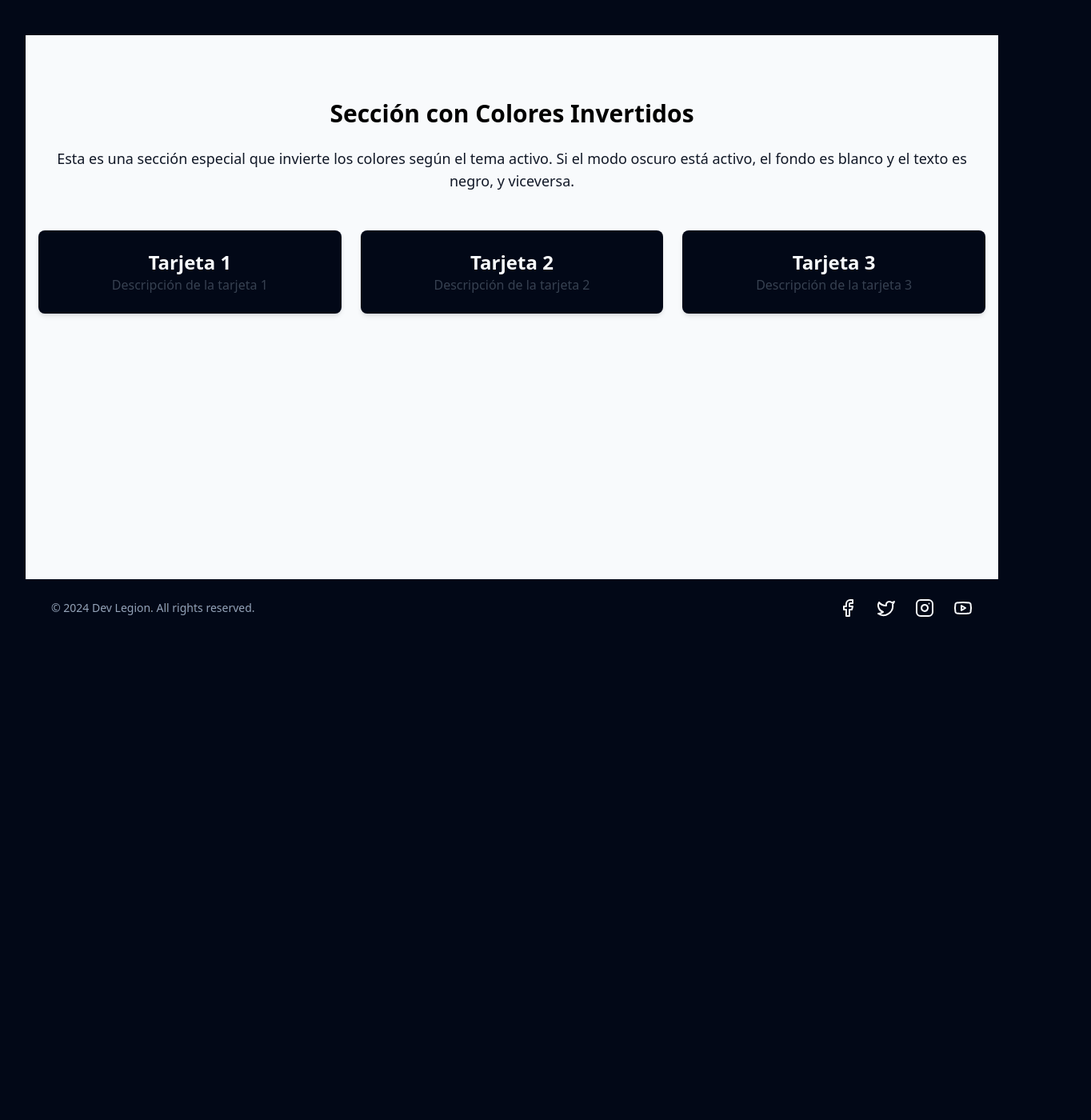
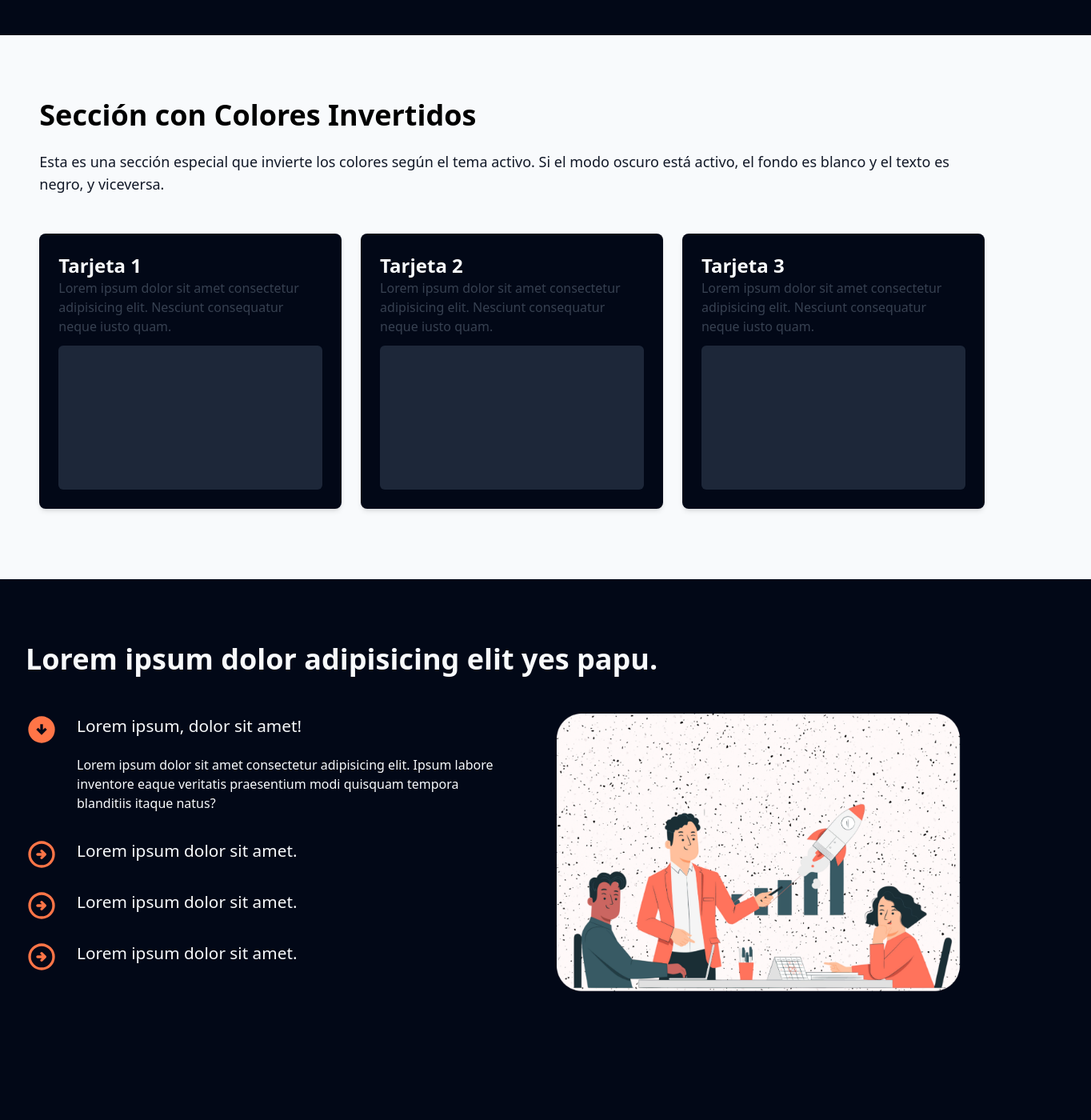
Before and after one commit to D3V-Legion/Open-Startup-Frontend, a React (Vite) app in the folder vite-project/: page / in a window 1280 px wide. Shown: the part 740-2140 px from the top of the page at 80% size, 1364 px wide, since content can reach past the window. Before the commit the page ends 1568 px from the top, so only its background shows below. Built offline with nearby package versions, Linux system fonts and the light colour scheme.

Commit message:
construccion de nueva seccion para el home

```diff
--- /dev/null
+++ b/vite-project/src/components/ui/skeleton.tsx
@@ -0,0 +1,15 @@
+import { cn } from "@/lib/utils"
+
+function Skeleton({
+  className,
+  ...props
+}: React.HTMLAttributes<HTMLDivElement>) {
+  return (
+    <div
+      className={cn("animate-pulse rounded-md bg-muted", className)}
+      {...props}
+    />
+  )
+}
+
+export { Skeleton }
--- a/vite-project/src/pages/App.tsx
+++ b/vite-project/src/pages/App.tsx
@@ -1,7 +1,10 @@
 import { Button } from "@/components/ui/button";
 import cohete from "/cohete1.png";
+import IlustracionW from "../../public/ilustracion-home-w.png";
+import IlustracionB from "/ilustracion-home-b.png";
 
 import "../App.css";
+import { Skeleton } from "@/components/ui/skeleton";
 
 const App: React.FC = () => {
   return (
@@ -9,11 +12,12 @@ const App: React.FC = () => {
       <section className=" flex flex-col-reverse lg:flex-row items-center lg:space-x-10 space-y-8 lg:space-y-0 w-full min-h-[85vh] justify-center  ">
         <div className="lg:w-1.5/2 text-center lg:text-left">
           <h1 className="scroll-m-20 text-4xl font-bold tracking-tight lg:text-6xl">
-            <span className="text-primary text-right">El futuro </span> <br/> de los
-            emprendedores comienza aquí.
+            <span className="text-primary text-right">El futuro </span> <br />{" "}
+            de los emprendedores comienza aquí.
           </h1>
           <p className="mt-4 text-xl md:text-2xl text-gray-600">
-            Lorem ipsum dolor sit amet consectetur adipisicing elit. Alias, provident?
+            Lorem ipsum dolor sit amet consectetur adipisicing elit. Alias,
+            provident?
           </p>
 
           <div className="mt-6 flex flex-row justify-center lg:justify-start items-center space-x-4">
@@ -23,41 +27,157 @@ const App: React.FC = () => {
             <Button className="bg-secondary hover:bg-secondary-foreground text-white font-semibold py-2 px-6 shadow-md">
               ¿Por qué nosotros?
             </Button>
-            <Button variant="outline" className="border border-gray-300 font-semibold py-2 px-6 shadow-md">
+            <Button
+              variant="outline"
+              className="border border-gray-300 font-semibold py-2 px-6 shadow-md"
+            >
               Planes
             </Button>
           </div>
         </div>
         <div className="lg:w-1/2 flex justify-center lg:justify-end">
-          <img src={cohete} className="logo react w-80 h-80 sm:w-96 sm:h-96 object-contain animate-bounce-slow" alt="React logo" />
+          <img
+            src={cohete}
+            className="logo react w-80 h-80 sm:w-96 sm:h-96 object-contain animate-bounce-slow"
+            alt="React logo"
+          />
         </div>
       </section>
-      <section className="py-12 lg:py-20 bg-foreground min-h-[85vh]">
+      <section
+        className="relative py-12 lg:py-20 bg-foreground min-h-[85vh]"
+        style={{
+          backgroundColor: "hsl(var(--foreground))",
+          color: "hsl(var(--background))",
+          transition: "background-color 0.5s ease, color 0.5s ease", // Transición suave
+          marginLeft: "-9.1vw", // Ajustar para expandir más allá del contenedor
+          marginRight: "-9.1vw", // Expande hacia los lados
+          paddingLeft: "9.2vw", // Restablece el padding
+          paddingRight: "9.2vw", // Restablece el padding
+        }}
+      >
         <div className="container mx-auto px-4 text-center">
           {/* Título */}
-        <h2 className="text-3xl font-extrabold text-white dark:text-black mb-6">
+          <h2 className="text-4xl font-extrabold text-white dark:text-black mb-6 text-left">
             Sección con Colores Invertidos
           </h2>
 
           {/* Descripción */}
-        <p className="text-lg text-gray-200 dark:text-gray-900 mb-12">
-          Esta es una sección especial que invierte los colores según el tema activo. Si el modo oscuro está activo, el fondo es blanco y el texto es negro, y viceversa.
+          <p className="text-lg text-gray-200 dark:text-gray-900 mb-12 text-left">
+            Esta es una sección especial que invierte los colores según el tema
+            activo. Si el modo oscuro está activo, el fondo es blanco y el texto
+            es negro, y viceversa.
           </p>
 
           {/* Tarjetas */}
           <div className="grid grid-cols-1 sm:grid-cols-2 lg:grid-cols-3 gap-6">
-          <div className="bg-background p-6 rounded-lg shadow-md">
-            <h3 className="text-2xl font-bold ">Tarjeta 1</h3>
-            <p className="text-gray-300 dark:text-gray-700">Descripción de la tarjeta 1</p>
+            <div className="bg-background p-6 rounded-lg shadow-md text-left">
+              <h3 className="text-2xl font-bold text-foreground">Tarjeta 1</h3>
+              <p className="text-gray-300 dark:text-gray-700">
+                Lorem ipsum dolor sit amet consectetur adipisicing elit.
+                Nesciunt consequatur neque iusto quam.
+              </p>
+              <Skeleton className="h-[180px] w-fullrounded-xl mt-3" />
             </div>
-          <div className="bg-background p-6 rounded-lg shadow-md">
-            <h3 className="text-2xl font-bold ">Tarjeta 2</h3>
-            <p className="text-gray-300 dark:text-gray-700">Descripción de la tarjeta 2</p>
+            <div className="bg-background p-6 rounded-lg shadow-md text-left">
+              <h3 className="text-2xl font-bold text-foreground">Tarjeta 2</h3>
+              <p className="text-gray-300 dark:text-gray-700">
+                Lorem ipsum dolor sit amet consectetur adipisicing elit.
+                Nesciunt consequatur neque iusto quam.
+              </p>
+              <Skeleton className="h-[180px] w-fullrounded-xl mt-3" />
             </div>
-          <div className="bg-background p-6 rounded-lg shadow-md">
-            <h3 className="text-2xl font-bold ">Tarjeta 3</h3>
-            <p className="text-gray-300 dark:text-gray-700">Descripción de la tarjeta 3</p>
+            <div className="bg-background p-6 rounded-lg shadow-md text-left">
+              <h3 className="text-2xl font-bold text-foreground">Tarjeta 3</h3>
+              <p className="text-gray-300 dark:text-gray-700">
+                Lorem ipsum dolor sit amet consectetur adipisicing elit.
+                Nesciunt consequatur neque iusto quam.
+              </p>
+              <Skeleton className="h-[180px] w-fullrounded-xl mt-3" />
             </div>
+          </div>
+        </div>
+      </section>
+      <section className="min-h-[85vh] relative py-12 lg:py-20 ">
+        <h2 className="text-4xl font-extrabold mb-12 text-left ">
+          Lorem ipsum dolor adipisicing elit yes papu.
+        </h2>
+        <div className="flex flex-col lg:flex-row lg:space-x-8 items-start justify-between">
+          <div className="textos lg:w-1/2 space-y-8">
+            <div className="superior">
+              <h4 className="text-left flex gap-6 align-middle" style={{fontSize:'1.3rem'}}>
+              <svg
+                xmlns="http://www.w3.org/2000/svg"
+                width="40"
+                height="40"
+                viewBox="0 0 24 24"
+              >
+                <path
+                  fill="#FF7547"
+                  d="m12 16l4-4l-1.4-1.4l-1.6 1.6V8h-2v4.2l-1.6-1.6L8 12zm0 6q-2.075 0-3.9-.788t-3.175-2.137T2.788 15.9T2 12t.788-3.9t2.137-3.175T8.1 2.788T12 2t3.9.788t3.175 2.137T21.213 8.1T22 12t-.788 3.9t-2.137 3.175t-3.175 2.138T12 22"
+                />
+              </svg>
+                Lorem ipsum, dolor sit amet!
+              </h4>
+              <p className="text-left mt-3 ml-16">Lorem ipsum dolor sit amet consectetur adipisicing elit. Ipsum labore inventore eaque veritatis praesentium modi quisquam tempora blanditiis itaque natus?</p>
+            </div>
+            <div className="lista">
+              <ul className="flex flex-col gap-6">
+                <li className="flex align-middle gap-6">
+                  <svg
+                    xmlns="http://www.w3.org/2000/svg"
+                    width="40"
+                    height="40"
+                    viewBox="0 0 24 24"
+                  >
+                    <path
+                      fill="#FF7547"
+                      d="m12.2 13l-.9.9q-.275.275-.275.7t.275.7t.7.275t.7-.275l2.6-2.6q.3-.3.3-.7t-.3-.7l-2.6-2.6q-.275-.275-.7-.275t-.7.275t-.275.7t.275.7l.9.9H9q-.425 0-.712.288T8 12t.288.713T9 13zm-.2 9q-2.075 0-3.9-.788t-3.175-2.137T2.788 15.9T2 12t.788-3.9t2.137-3.175T8.1 2.788T12 2t3.9.788t3.175 2.137T21.213 8.1T22 12t-.788 3.9t-2.137 3.175t-3.175 2.138T12 22m0-2q3.35 0 5.675-2.325T20 12t-2.325-5.675T12 4T6.325 6.325T4 12t2.325 5.675T12 20m0-8"
+                    />
+                  </svg>
+                  <p style={{fontSize:'1.3rem'}}>Lorem ipsum dolor sit amet.</p>
+                </li>
+                <li className="flex align-middle gap-6">
+                  <svg
+                    xmlns="http://www.w3.org/2000/svg"
+                    width="40"
+                    height="40"
+                    viewBox="0 0 24 24"
+                  >
+                    <path
+                      fill="#FF7547"
+                      d="m12.2 13l-.9.9q-.275.275-.275.7t.275.7t.7.275t.7-.275l2.6-2.6q.3-.3.3-.7t-.3-.7l-2.6-2.6q-.275-.275-.7-.275t-.7.275t-.275.7t.275.7l.9.9H9q-.425 0-.712.288T8 12t.288.713T9 13zm-.2 9q-2.075 0-3.9-.788t-3.175-2.137T2.788 15.9T2 12t.788-3.9t2.137-3.175T8.1 2.788T12 2t3.9.788t3.175 2.137T21.213 8.1T22 12t-.788 3.9t-2.137 3.175t-3.175 2.138T12 22m0-2q3.35 0 5.675-2.325T20 12t-2.325-5.675T12 4T6.325 6.325T4 12t2.325 5.675T12 20m0-8"
+                    />
+                  </svg>
+                  <p style={{fontSize:'1.3rem'}}>Lorem ipsum dolor sit amet.</p>
+                </li>
+                <li className="flex align-middle gap-6">
+                  <svg
+                    xmlns="http://www.w3.org/2000/svg"
+                    width="40"
+                    height="40"
+                    viewBox="0 0 24 24"
+                  >
+                    <path
+                      fill="#FF7547"
+                      d="m12.2 13l-.9.9q-.275.275-.275.7t.275.7t.7.275t.7-.275l2.6-2.6q.3-.3.3-.7t-.3-.7l-2.6-2.6q-.275-.275-.7-.275t-.7.275t-.275.7t.275.7l.9.9H9q-.425 0-.712.288T8 12t.288.713T9 13zm-.2 9q-2.075 0-3.9-.788t-3.175-2.137T2.788 15.9T2 12t.788-3.9t2.137-3.175T8.1 2.788T12 2t3.9.788t3.175 2.137T21.213 8.1T22 12t-.788 3.9t-2.137 3.175t-3.175 2.138T12 22m0-2q3.35 0 5.675-2.325T20 12t-2.325-5.675T12 4T6.325 6.325T4 12t2.325 5.675T12 20m0-8"
+                    />
+                  </svg>
+                  <p style={{fontSize:'1.3rem'}}>Lorem ipsum dolor sit amet.</p>
+                </li>
+              </ul>
+            </div>
+          </div>
+          <div className="ilustracion lg:w-1/2 mt-8 lg:mt-0 flex justify-center">
+            <img
+              src={IlustracionW}
+              alt="Ilustración Claro"
+              className="w-full max-w-lg h-auto object-contain hidden dark:block"
+            />
+            <img
+              src={IlustracionB}
+              alt="Ilustración Oscuro"
+              className="w-full max-w-lg h-auto object-contain block dark:hidden"
+            />
           </div>
         </div>
       </section>
```
Also changed, not shown: vite-project/public/ilustracion-home-b.png (added), vite-project/public/ilustracion-home-w.png (added). Lines whose indentation alone changed are shown as unchanged.
